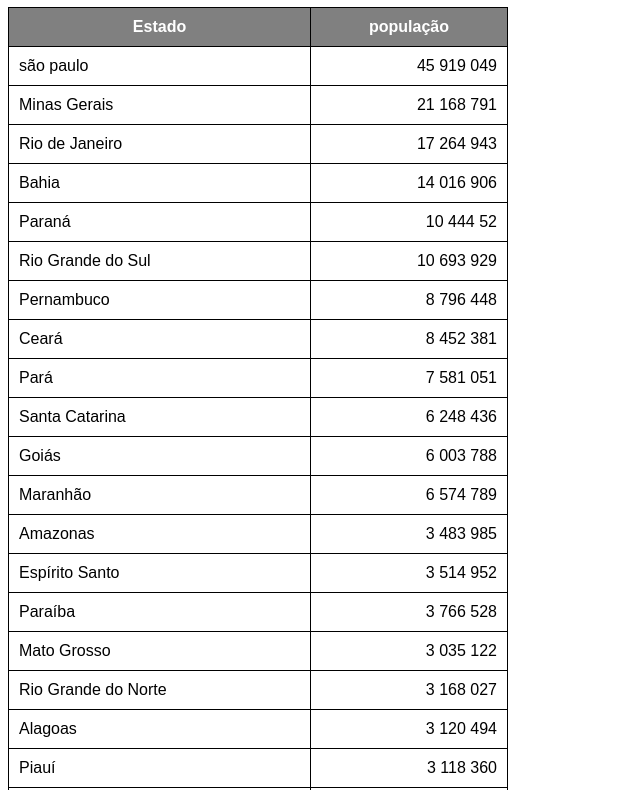
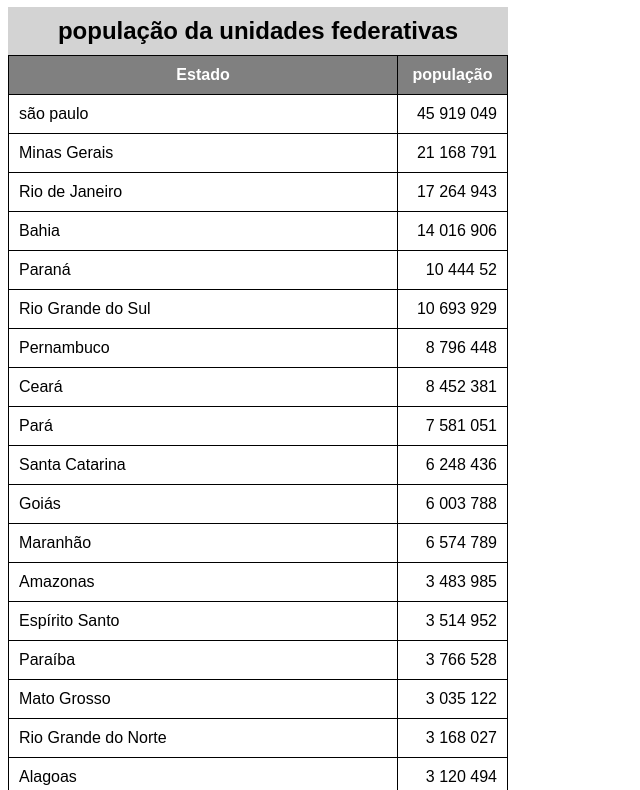
Before and after one commit to luizfernandopaulo/html-css, a plain HTML site: page exercicios/exerci23/tabela002.html in a window 1280 px wide. Shown: the part 73-863 px from the top of the page, without its empty margins (0-640 px from the left). Drawn offline with Linux system fonts and the light colour scheme.

Commit message:
tabela002

```diff
--- a/exercicios/exerci23/tabela002.html
+++ b/exercicios/exerci23/tabela002.html
@@ -17,6 +17,12 @@
             border: 1px solid black;
             padding: 10px;
         }
+        caption{
+            font-size: 1.5em;
+            font-weight: bold;
+            padding: 10px;
+            background-color: lightgrey;
+        }
         td.num{
             text-align: right;
         }
@@ -33,15 +39,16 @@
 <body>
     <h1>uso de tabelas grandes</h1>
     <table>
+        <caption>população da unidades federativas</caption>
         <thead>
             <tr>
-                <th>Estado</th>
-                <th>população</th>
+                <th scope="col">Estado</th>
+                <th scope="col" style="width: 50px;">população</th>
             </tr>
         </thead>
         <tfoot>
             <tr>
-                <th>total de habitantes</th>
+                <th scope="row">total de habitantes</th>
                 <td class="num"><strong>210.147.125</strong></td>
             </tr>
         </tfoot>
```
